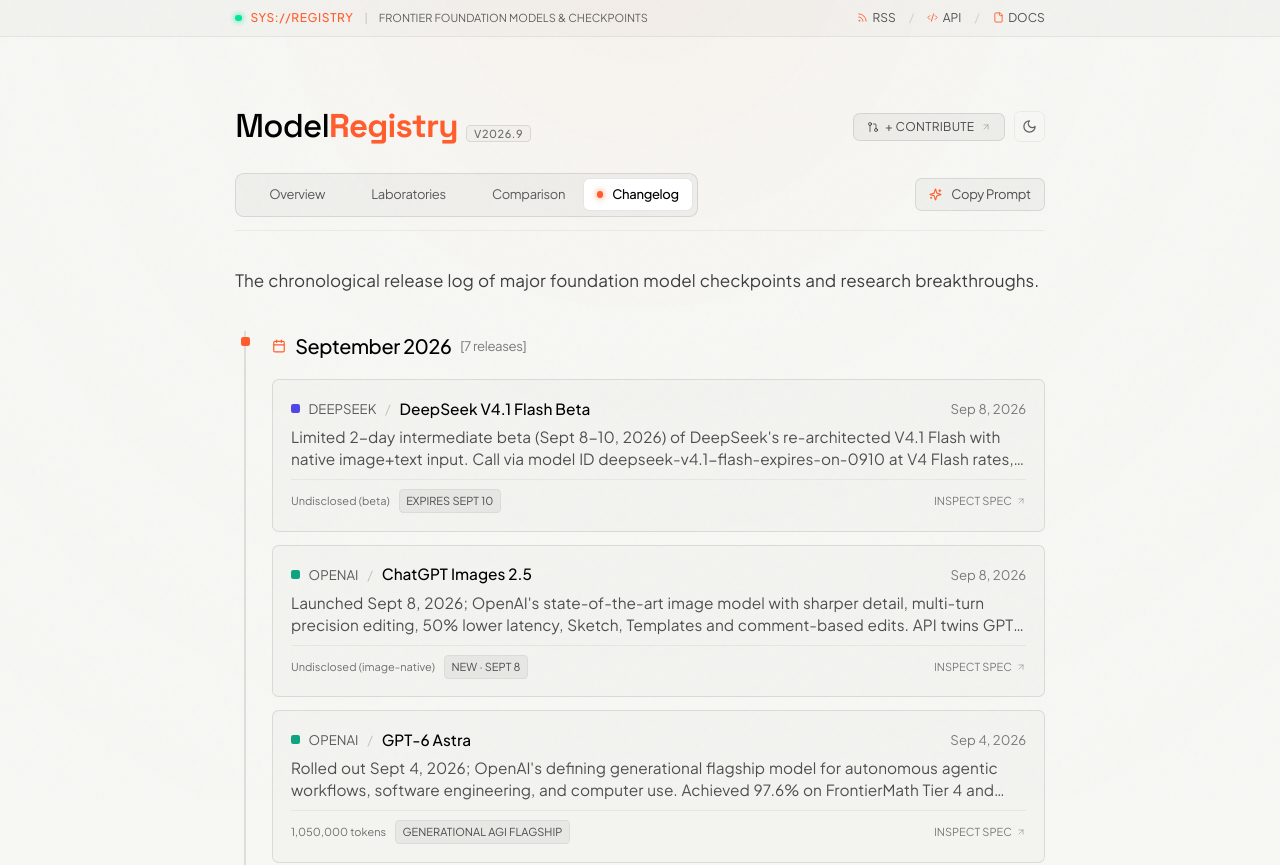
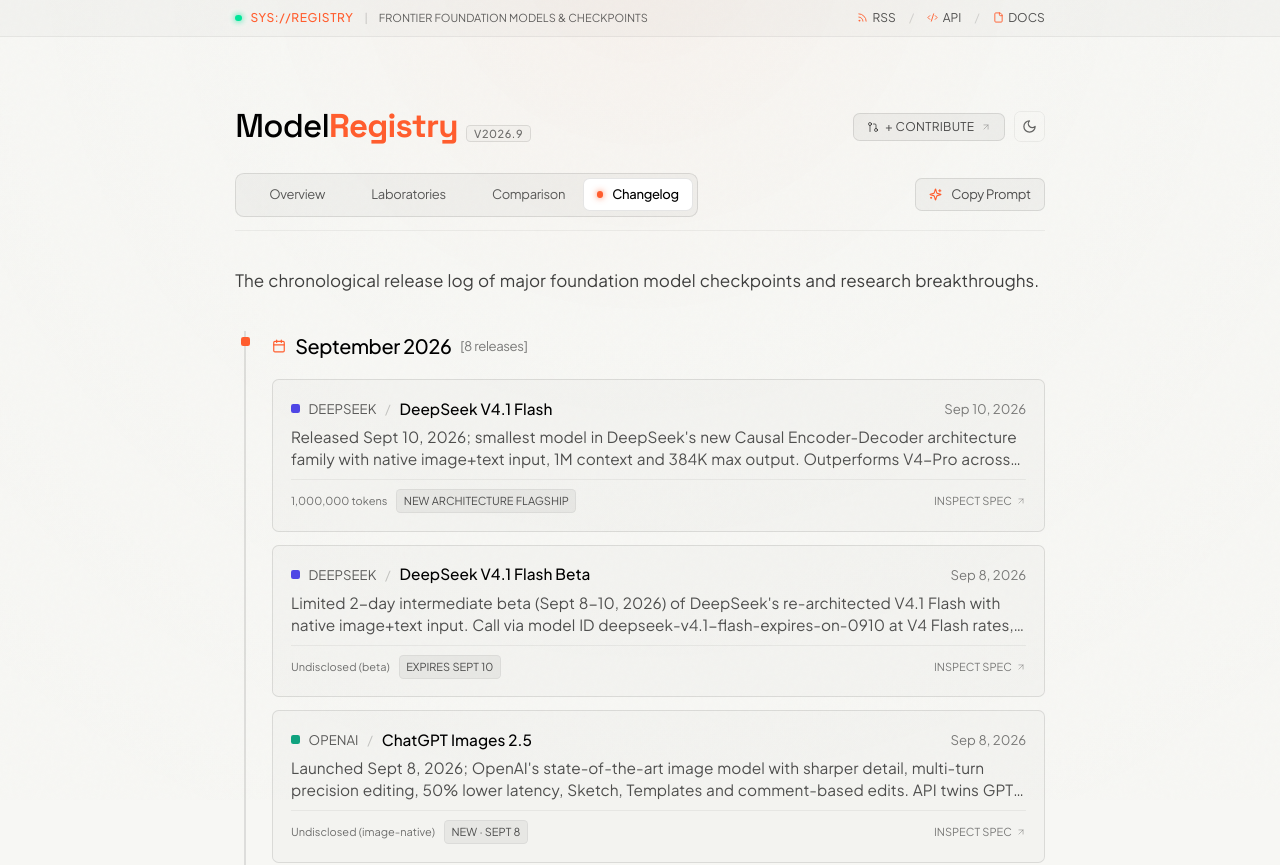
Before and after one commit to TirupMehta/ModelRegistry, a Next.js app: page /timeline in a window 1280 px wide. Shown: the top 865 px of the page. Built offline with nearby package versions, Linux system fonts and the light colour scheme.

Commit message:
feat(registry): add DeepSeek V4.1 Flash (DeepSeek)

```diff
--- a/data/companies.ts
+++ b/data/companies.ts
@@ -67,9 +67,9 @@
     website: "https://www.deepseek.com",
     headquarters: "Hangzhou, China",
     accentColor: "#4f46e5",
-    description: "Open-source frontier champion famous for DeepSeek-V4 massive MoE architecture (1.6T parameters) and DSpark speculative decoding.",
-    latestFlagship: "DeepSeek V4-Pro (0813)",
-    latestReasoning: "DeepSeek V4-Pro (Thinking Mode)",
+    description: "Open-source frontier champion behind the DeepSeek-V4.1 family (552B Causal Encoder-Decoder MoE, native multimodal, MIT-licensed) with DSpark speculative decoding and 1M context.",
+    latestFlagship: "DeepSeek V4.1 Flash",
+    latestReasoning: "DeepSeek V4.1 Flash (Thinking Mode)",
     openWeightsAdvocate: true,
   },
   meta: {
--- a/data/models.ts
+++ b/data/models.ts
@@ -254,13 +254,49 @@
 
   // ─── DEEPSEEK ────────────────────────────────────────────────────────────
   {
+    id: "deepseek-v4-1-flash",
+    companyId: "deepseek",
+    companyName: "DeepSeek",
+    name: "DeepSeek V4.1 Flash",
+    version: "V4.1-Flash",
+    releaseDate: "2026-09-10",
+    isCompanyFlagship: true,
+    isLatestCheckpoint: true,
+    statusBadge: "NEW ARCHITECTURE FLAGSHIP",
+    category: "flagship",
+    categoryLabel: "Frontier Multimodal MoE",
+    contextWindow: "1,000,000 tokens",
+    contextWindowTokens: 1000000,
+    maxOutputTokens: "384,000 tokens",
+    parameters: "552B MoE (8B / 16B Activated)",
+    openWeights: true,
+    license: "MIT License",
+    pricing: { input: 0.3, output: 1.2 },
+    highlight:
+      "Released Sept 10, 2026; smallest model in DeepSeek's new Causal Encoder-Decoder architecture family with native image+text input, 1M context and 384K max output. Outperforms V4-Pro across performance, cost and speed; V4-Flash models retired and V4-Pro routes to V4.1-Flash from Sept 14. Peak $0.3/M in / $1.2/M out, 50% off off-peak.",
+    modalities: ["Text", "Vision", "Code"],
+    benchmarks: {
+      mmluPro: "74.1%",
+      terminalBench: "90.6%",
+      sweBench: "74.2% (DeepSWE v1.1)",
+      gpqa: "90.9%",
+    },
+    links: {
+      announcement: "https://www.deepseek.com/en/news/deepseek-v4-1-flash/",
+      playground: "https://chat.deepseek.com",
+      paper: "https://huggingface.co/deepseek-ai/DeepSeek-V4.1-Flash/blob/main/DeepSeek_V41_Tech_Report.pdf",
+      apiDocs: "https://api-docs.deepseek.com/news/news260910",
+      weights: "https://huggingface.co/deepseek-ai/DeepSeek-V4.1-Flash",
+    },
+  },
+  {
     id: "deepseek-v4-pro-0813",
     companyId: "deepseek",
     companyName: "DeepSeek",
     name: "DeepSeek V4-Pro (0813)",
     version: "V4-Pro",
     releaseDate: "2026-08-13",
-    isCompanyFlagship: true,
+    isCompanyFlagship: false,
     isLatestCheckpoint: false,
     statusBadge: "1.6T HOSTED SOTA",
     category: "flagship",
@@ -916,7 +952,7 @@
     version: "V4.1-Flash-Beta",
     releaseDate: "2026-09-08",
     isCompanyFlagship: false,
-    isLatestCheckpoint: true,
+    isLatestCheckpoint: false,
     statusBadge: "EXPIRES SEPT 10",
     category: "multimodal",
     categoryLabel: "Native Multimodal Beta",
```
Also changed, not shown: 1 other file (tests, documents, lock files or other folders).
